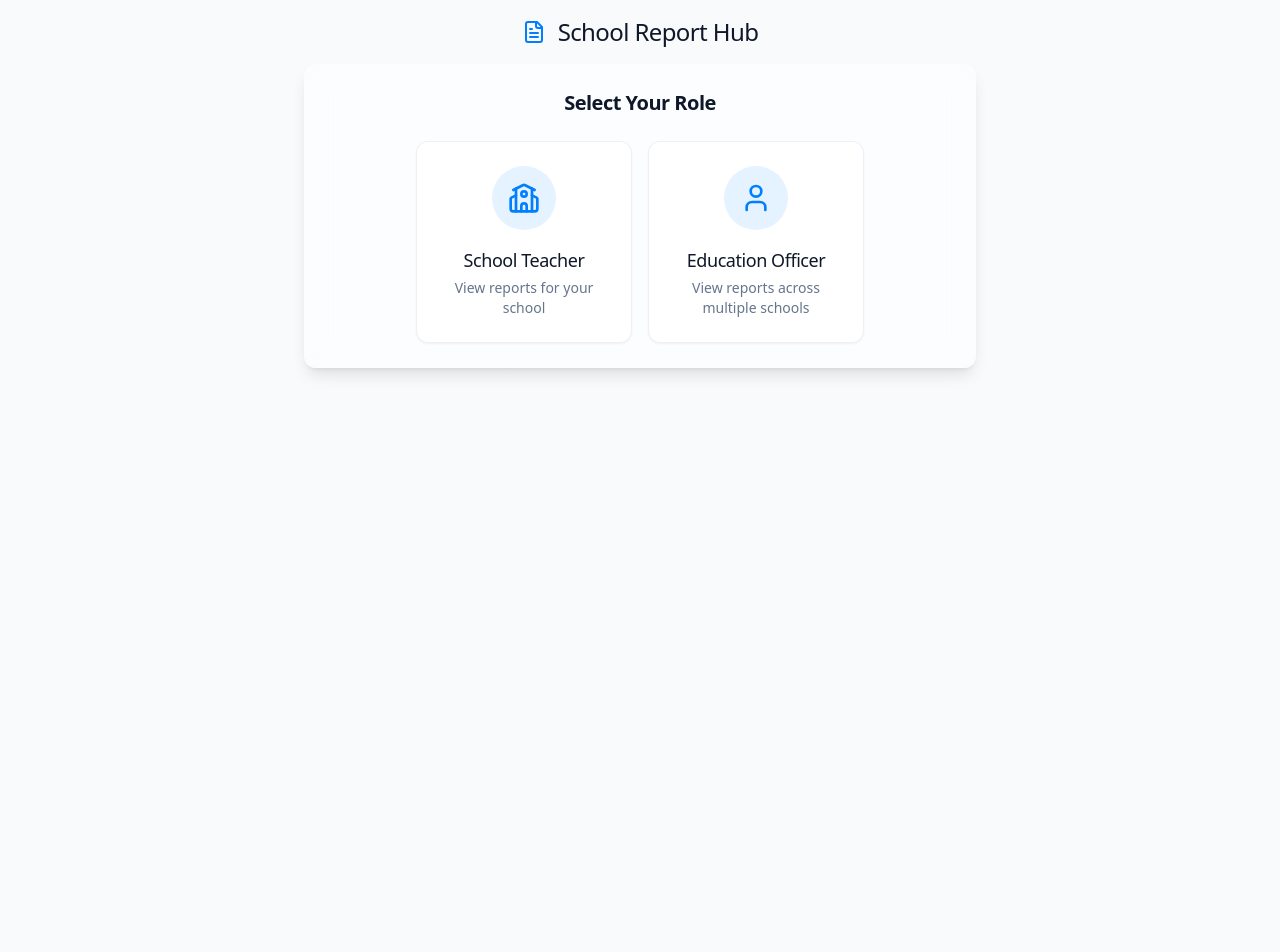
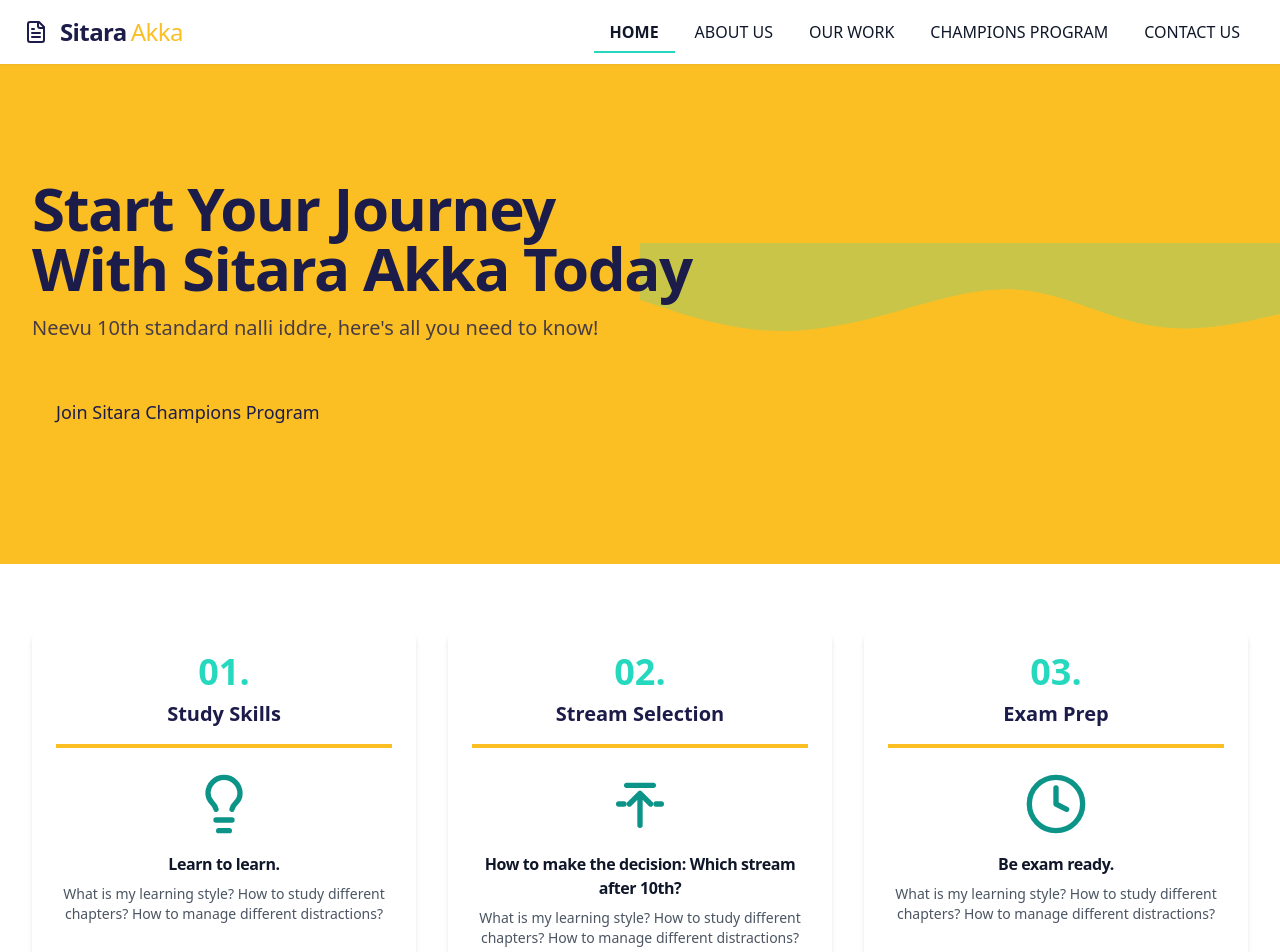
Before and after one commit to hemanshu16/schoolwise-generate, a React (Vite) app: page / in a window 1280 px wide. Shown: the top 952 px of the page. Before the commit the page ends 800 px from the top, so only its background shows below. Built offline with nearby package versions, Linux system fonts and the light colour scheme.

Commit message:
Refactor: Implement UI design changes

```diff
--- /dev/null
+++ b/src/components/home/Hero.tsx
@@ -0,0 +1,34 @@
+
+import { Button } from "@/components/ui/button";
+import { cn } from "@/lib/utils";
+
+interface HeroProps {
+  className?: string;
+}
+
+const Hero = ({ className }: HeroProps) => {
+  return (
+    <div className={cn("site-hero min-h-[500px] flex flex-col justify-center", className)}>
+      {/* Wave pattern overlay */}
+      <svg className="wave-pattern" viewBox="0 0 1440 320" xmlns="http://www.w3.org/2000/svg">
+        <path
+          fill="hsl(171, 70%, 50%)"
+          fillOpacity="0.4"
+          d="M0,128L48,144C96,160,192,192,288,197.3C384,203,480,181,576,154.7C672,128,768,96,864,106.7C960,117,1056,171,1152,186.7C1248,203,1344,181,1392,170.7L1440,160L1440,0L1392,0C1344,0,1248,0,1152,0C1056,0,960,0,864,0C768,0,672,0,576,0C480,0,384,0,288,0C192,0,96,0,48,0L0,0Z">
+        </path>
+      </svg>
+
+      <div className="container relative z-10">
+        <div className="max-w-2xl">
+          <h1 className="text-5xl md:text-6xl font-bold text-secondary mb-4">Start Your Journey With Sitara Akka Today</h1>
+          <p className="text-xl text-secondary/80 mb-8">Neevu 10th standard nalli iddre, here's all you need to know!</p>
+          <Button className="bg-amber-400 hover:bg-amber-500 text-secondary px-6 py-6 h-auto text-lg">
+            Join Sitara Champions Program
+          </Button>
+        </div>
+      </div>
+    </div>
+  );
+};
+
+export default Hero;
--- /dev/null
+++ b/src/components/home/Steps.tsx
@@ -0,0 +1,70 @@
+
+import { LightbulbIcon } from "lucide-react";
+import { cn } from "@/lib/utils";
+
+interface StepProps {
+  number: string;
+  title: string;
+  description: string;
+  icon: React.ReactNode;
+}
+
+const Step = ({ number, title, description, icon }: StepProps) => {
+  return (
+    <div className="step-card">
+      <div className="step-number">{number}</div>
+      <div className="step-title">{title}</div>
+      <div className="step-divider"></div>
+      <div className="text-teal-600 mb-4">{icon}</div>
+      <h4 className="font-semibold mb-2">{description}</h4>
+      <p className="text-sm text-gray-600">
+        What is my learning style? How to study different chapters? How to manage different distractions?
+      </p>
+    </div>
+  );
+};
+
+interface StepsProps {
+  className?: string;
+}
+
+const Steps = ({ className }: StepsProps) => {
+  return (
+    <div className={cn("py-16 bg-white", className)}>
+      <div className="container">
+        <div className="grid grid-cols-1 md:grid-cols-3 gap-8">
+          <Step
+            number="01."
+            title="Study Skills"
+            description="Learn to learn."
+            icon={<LightbulbIcon className="w-16 h-16" />}
+          />
+          <Step
+            number="02."
+            title="Stream Selection"
+            description="How to make the decision: Which stream after 10th?"
+            icon={
+              <svg className="w-16 h-16" viewBox="0 0 24 24" fill="none" xmlns="http://www.w3.org/2000/svg">
+                <path d="M12 8L12 20M12 8L8 12M12 8L16 12" stroke="currentColor" strokeWidth="2" strokeLinecap="round" strokeLinejoin="round"/>
+                <path d="M4 12H6M18 12H20M7 5H17" stroke="currentColor" strokeWidth="2" strokeLinecap="round"/>
+              </svg>
+            }
+          />
+          <Step
+            number="03."
+            title="Exam Prep"
+            description="Be exam ready."
+            icon={
+              <svg className="w-16 h-16" viewBox="0 0 24 24" fill="none" xmlns="http://www.w3.org/2000/svg">
+                <circle cx="12" cy="12" r="10" stroke="currentColor" strokeWidth="2"/>
+                <path d="M12 6V12L16 14" stroke="currentColor" strokeWidth="2" strokeLinecap="round" strokeLinejoin="round"/>
+              </svg>
+            }
+          />
+        </div>
+      </div>
+    </div>
+  );
+};
+
+export default Steps;
--- a/src/components/layout/Header.tsx
+++ b/src/components/layout/Header.tsx
@@ -1,6 +1,8 @@
 
 import { FileText } from "lucide-react";
 import { cn } from "@/lib/utils";
+import { NavigationMenu, NavigationMenuContent, NavigationMenuItem, NavigationMenuLink, NavigationMenuList, NavigationMenuTrigger, navigationMenuTriggerStyle } from "@/components/ui/navigation-menu";
+import { Link } from "react-router-dom";
 
 interface HeaderProps {
   className?: string;
@@ -8,11 +10,44 @@ interface HeaderProps {
 
 const Header = ({ className }: HeaderProps) => {
   return (
-    <header className={cn("w-full px-6 py-4 flex items-center justify-center relative z-10", className)}>
-      <div className="flex items-center gap-3 animate-fade-in">
-        <FileText className="h-6 w-6 text-primary" />
-        <h1 className="text-2xl font-medium">School Report Hub</h1>
+    <header className={cn("w-full px-6 py-4 bg-white shadow-sm flex items-center justify-between relative z-10", className)}>
+      <div className="flex items-center gap-3">
+        <FileText className="h-6 w-6 text-secondary" />
+        <h1 className="text-2xl font-medium flex items-baseline">
+          <span className="text-secondary font-bold">Sitara</span>
+          <span className="text-amber-400 font-medium ml-1">Akka</span>
+        </h1>
       </div>
+
+      <NavigationMenu>
+        <NavigationMenuList className="hidden md:flex">
+          <NavigationMenuItem>
+            <Link to="/" className="nav-link active">
+              HOME
+            </Link>
+          </NavigationMenuItem>
+          <NavigationMenuItem>
+            <Link to="/" className="nav-link">
+              ABOUT US
+            </Link>
+          </NavigationMenuItem>
+          <NavigationMenuItem>
+            <Link to="/" className="nav-link">
+              OUR WORK
+            </Link>
+          </NavigationMenuItem>
+          <NavigationMenuItem>
+            <Link to="/" className="nav-link">
+              CHAMPIONS PROGRAM
+            </Link>
+          </NavigationMenuItem>
+          <NavigationMenuItem>
+            <Link to="/" className="nav-link">
+              CONTACT US
+            </Link>
+          </NavigationMenuItem>
+        </NavigationMenuList>
+      </NavigationMenu>
     </header>
   );
 };
--- a/src/index.css
+++ b/src/index.css
@@ -5,7 +5,7 @@
 
 @layer base {
   :root {
-    --background: 210 40% 98%;
+    --background: 45 100% 50%;
     --foreground: 222 47% 11%;
 
     --card: 0 0% 100%;
@@ -14,11 +14,11 @@
     --popover: 0 0% 100%;
     --popover-foreground: 222 47% 11%;
 
-    --primary: 210 100% 50%;
+    --primary: 171 70% 50%;
     --primary-foreground: 210 40% 98%;
 
-    --secondary: 210 40% 96%;
-    --secondary-foreground: 222 47% 11%;
+    --secondary: 240 46% 20%;
+    --secondary-foreground: 45 100% 60%;
 
     --muted: 210 40% 96%;
     --muted-foreground: 215 16% 47%;
@@ -82,15 +82,15 @@
   }
 
   h1 {
-    @apply text-3xl md:text-4xl;
+    @apply text-3xl md:text-4xl text-secondary;
   }
 
   h2 {
-    @apply text-2xl md:text-3xl;
+    @apply text-2xl md:text-3xl text-secondary;
   }
 
   h3 {
-    @apply text-xl md:text-2xl;
+    @apply text-xl md:text-2xl text-secondary;
   }
 }
 
@@ -122,6 +122,38 @@
   .input-field {
     @apply h-10 w-full rounded-md border border-input bg-background px-3 py-2 text-sm ring-offset-background transition-all duration-200 focus-visible:outline-none focus-visible:ring-2 focus-visible:ring-ring focus-visible:ring-offset-2 disabled:opacity-50;
   }
+
+  .step-card {
+    @apply bg-white rounded-lg p-6 shadow-md flex flex-col items-center text-center;
+  }
+
+  .step-number {
+    @apply text-4xl font-bold text-primary mb-2;
+  }
+
+  .step-title {
+    @apply text-xl font-semibold text-secondary mb-4;
+  }
+
+  .step-divider {
+    @apply w-full h-1 bg-amber-400 mb-6;
+  }
+
+  .site-hero {
+    @apply bg-amber-400 py-20 relative overflow-hidden;
+  }
+
+  .nav-link {
+    @apply px-4 py-2 hover:underline transition-all duration-300;
+  }
+
+  .nav-link.active {
+    @apply font-bold border-b-2 border-primary;
+  }
+
+  .wave-pattern {
+    @apply absolute top-0 right-0 w-1/2 h-full opacity-60;
+  }
 }
 
 /* Custom scrollbar */
--- a/src/pages/Index.tsx
+++ b/src/pages/Index.tsx
@@ -14,6 +14,8 @@ import { useDelayedMount } from "@/utils/animations";
 import { Dialog, DialogContent, DialogTitle } from "@/components/ui/dialog";
 import RoleSelector from "@/components/selection/RoleSelector";
 import OfficerAuth, { OfficerPermission } from "@/components/auth/OfficerAuth";
+import Hero from "@/components/home/Hero";
+import Steps from "@/components/home/Steps";
 
 const Index = () => {
   // User role state
@@ -44,6 +46,9 @@ const Index = () => {
   // Delayed mounting for UI elements - explicitly convert to boolean
   const mountTalukaSelector = useDelayedMount(Boolean(showTalukaSelector));
   const mountSchoolList = useDelayedMount(Boolean(showSchoolList));
+
+  // Determine if we should show the selection UI or the landing page
+  const showSelectionUI = !!userRole;
 
   // Handlers
   const handleRoleSelect = (role: "teacher" | "officer") => {
@@ -136,11 +141,17 @@ const Index = () => {
   const showTalukaReportButton = userRole === "officer" && (officerPermission === "district" || officerPermission === "taluka") && selectedTalukaId;
 
   return (
-    <div className="min-h-screen bg-gradient-to-b from-background to-background/80 pb-12">
+    <div className="min-h-screen bg-white">
       <Header />
 
       <main>
-        <Container>
+        {!showSelectionUI ? (
+          <>
+            <Hero />
+            <Steps />
+          </>
+        ) : (
+          <Container className="py-8">
             {/* Selection badges */}
             {(selectedDistrictId || selectedTalukaId || selectedSchoolId) && (
               <div className="flex flex-wrap gap-2 mb-8 justify-center animate-fade-in">
@@ -198,7 +209,7 @@ const Index = () => {
               "frosted-glass p-6 max-w-2xl mx-auto",
               isAuthenticated ? "md:max-w-4xl" : ""
             )}>
-            {/* Step 0: Role Selection */}
+              {/* Role Selection */}
               {!userRole && (
                 <RoleSelector onSelectRole={handleRoleSelect} />
               )}
@@ -303,6 +314,7 @@ const Index = () => {
               )}
             </div>
           </Container>
+        )}
       </main>
     </div>
   );
```
Lines whose indentation alone changed are shown as unchanged.
